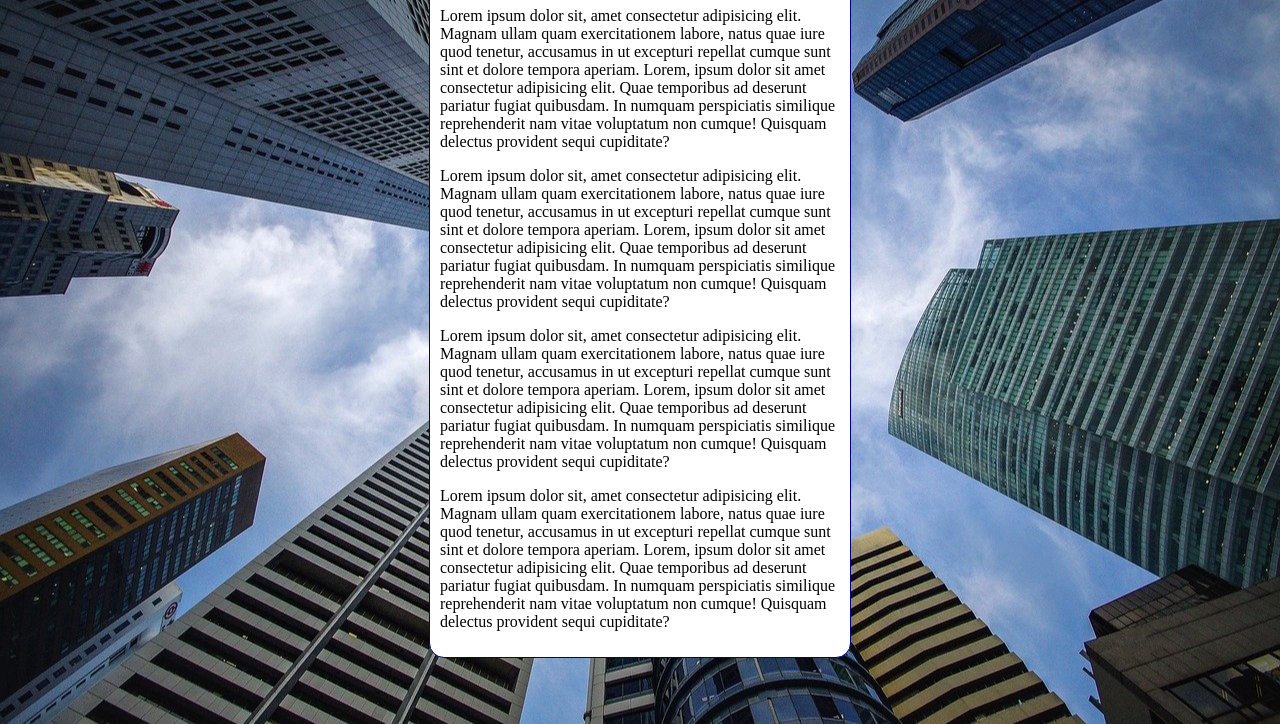
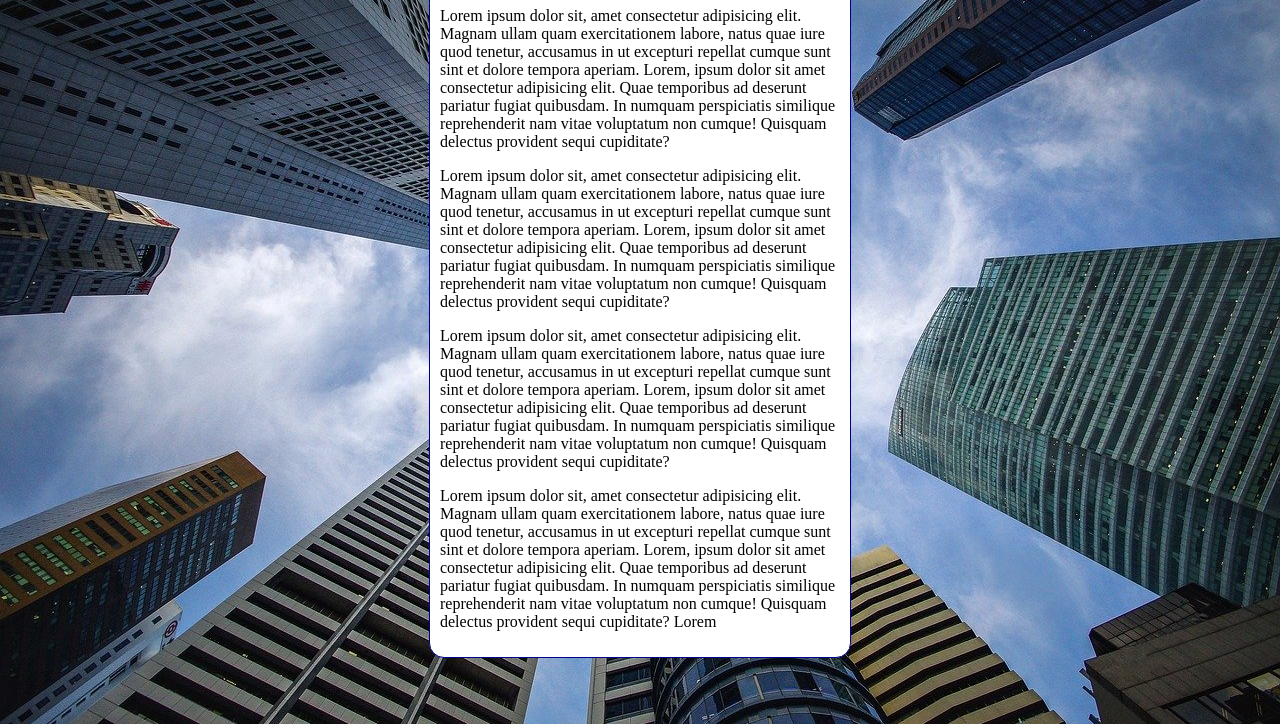
Before and after one commit to kauan-dacruz/html-css, a plain HTML site: page exercicio022/imagens/funfo006.html in a window 1280 px wide. Shown: the part 92-816 px from the top of the page. Drawn offline with Linux system fonts and the light colour scheme.

Commit message:
retorno as aulas

```diff
--- a/exercicio022/imagens/funfo006.html
+++ b/exercicio022/imagens/funfo006.html
@@ -12,16 +12,18 @@
             background-position: center center;
             background-repeat: no-repeat;
             background-size: cover;
+            background-attachment: fixed;
         }
         main{
             background-color: white;
-            width: 400px;
+            max-width: 400px;
             padding: 10px;
             margin: auto;
             border: 1px solid darkblue;
             border-radius: 15px;
         }
     </style>
+
 </head>
 <body>
     <main>
@@ -29,7 +31,8 @@
         <p>Lorem ipsum dolor sit, amet consectetur adipisicing elit. Magnam ullam quam exercitationem labore, natus quae iure quod tenetur, accusamus in ut excepturi repellat cumque sunt sint et dolore tempora aperiam. Lorem, ipsum dolor sit amet consectetur adipisicing elit. Quae temporibus ad deserunt pariatur fugiat quibusdam. In numquam perspiciatis similique reprehenderit nam vitae voluptatum non cumque! Quisquam delectus provident sequi cupiditate?</p>
         <p>Lorem ipsum dolor sit, amet consectetur adipisicing elit. Magnam ullam quam exercitationem labore, natus quae iure quod tenetur, accusamus in ut excepturi repellat cumque sunt sint et dolore tempora aperiam. Lorem, ipsum dolor sit amet consectetur adipisicing elit. Quae temporibus ad deserunt pariatur fugiat quibusdam. In numquam perspiciatis similique reprehenderit nam vitae voluptatum non cumque! Quisquam delectus provident sequi cupiditate?</p>
         <p>Lorem ipsum dolor sit, amet consectetur adipisicing elit. Magnam ullam quam exercitationem labore, natus quae iure quod tenetur, accusamus in ut excepturi repellat cumque sunt sint et dolore tempora aperiam. Lorem, ipsum dolor sit amet consectetur adipisicing elit. Quae temporibus ad deserunt pariatur fugiat quibusdam. In numquam perspiciatis similique reprehenderit nam vitae voluptatum non cumque! Quisquam delectus provident sequi cupiditate?</p>
-        <p>Lorem ipsum dolor sit, amet consectetur adipisicing elit. Magnam ullam quam exercitationem labore, natus quae iure quod tenetur, accusamus in ut excepturi repellat cumque sunt sint et dolore tempora aperiam. Lorem, ipsum dolor sit amet consectetur adipisicing elit. Quae temporibus ad deserunt pariatur fugiat quibusdam. In numquam perspiciatis similique reprehenderit nam vitae voluptatum non cumque! Quisquam delectus provident sequi cupiditate?</p>
+        <p>Lorem ipsum dolor sit, amet consectetur adipisicing elit. Magnam ullam quam exercitationem labore, natus quae iure quod tenetur, accusamus in ut excepturi repellat cumque sunt sint et dolore tempora aperiam. Lorem, ipsum dolor sit amet consectetur adipisicing elit. Quae temporibus ad deserunt pariatur fugiat quibusdam. In numquam perspiciatis similique reprehenderit nam vitae voluptatum non cumque! Quisquam delectus provident sequi cupiditate? Lorem</p>
+
     </main>
 </body>
 </html>
```
